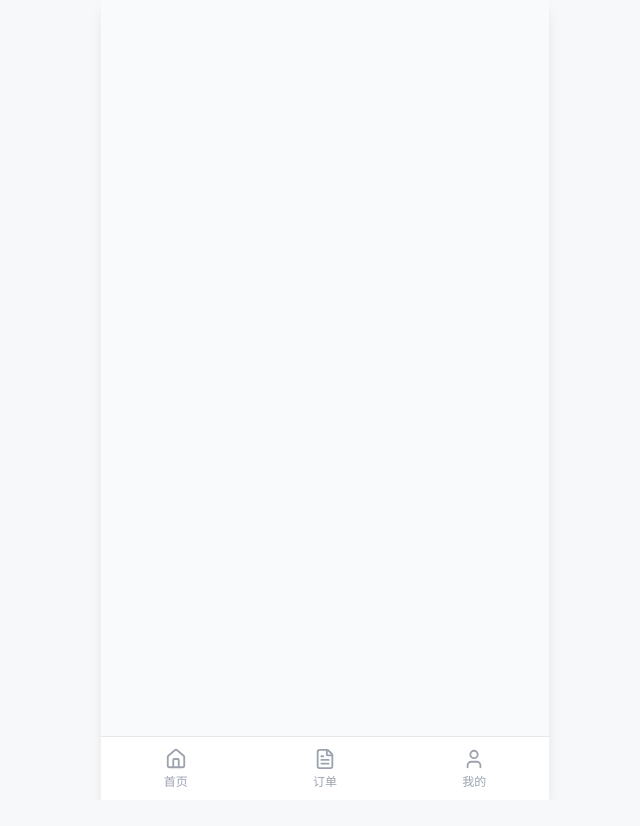
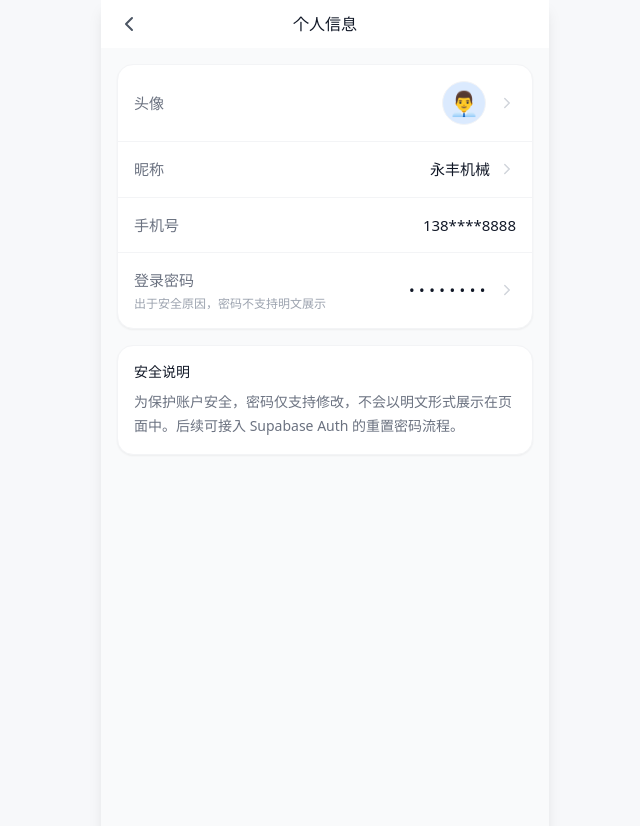
Before and after one commit to qrzmvp666666/MSF, a React (Vite) app in the folder frontend/: page /profile/info in a window 1280 px wide. Before the commit this address had no page. Shown: the top 826 px of the page, without its empty margins (315-955 px from the left). Before the commit the page ends 800 px from the top, so only its background shows below. Built offline with nearby package versions, Linux system fonts and the light colour scheme.

Commit message:
添加个人信息页面，优化订单页面和主页公告展示

```diff
--- a/frontend/src/App.tsx
+++ b/frontend/src/App.tsx
@@ -1,7 +1,9 @@
-import { BrowserRouter, Routes, Route, Link, useLocation } from 'react-router-dom';
+import { BrowserRouter, Routes, Route, Link, useLocation, Navigate } from 'react-router-dom';
 import Home from './pages/Home';
 import Detail from './pages/Detail';
 import Profile from './pages/Profile';
+import ProfileInfo from './pages/ProfileInfo';
+import Orders from './pages/Orders';
 import { Home as HomeIcon, FileText, User } from 'lucide-react';
 
 export default function App() {
@@ -12,6 +14,9 @@ export default function App() {
           <Route path="/" element={<Home />} />
           <Route path="/detail" element={<Detail />} />
           <Route path="/profile" element={<Profile />} />
+          <Route path="/profile/info" element={<ProfileInfo />} />
+          <Route path="/orders" element={<Orders />} />
+          <Route path="*" element={<Navigate to="/" replace />} />
         </Routes>
         <BottomNav />
       </div>
@@ -22,7 +27,7 @@ export default function App() {
 function BottomNav() {
   const location = useLocation();
   const path = location.pathname;
-  if (path === '/detail') return null;
+  if (path === '/detail' || path === '/profile/info') return null;
 
   return (
     <div className="fixed bottom-0 w-full max-w-md bg-white border-t flex justify-around items-center h-16 text-xs z-50">
--- a/frontend/src/index.css
+++ b/frontend/src/index.css
@@ -3,3 +3,34 @@
 @tailwind utilities;
 
 body { background-color: #f7f8fa; margin: 0; padding: 0; }
+
+.notice-marquee {
+	position: relative;
+	overflow: hidden;
+	white-space: nowrap;
+}
+
+.notice-marquee-track {
+	display: inline-flex;
+	align-items: center;
+	min-width: max-content;
+	animation: notice-marquee-scroll 18s linear infinite;
+	will-change: transform;
+}
+
+.notice-marquee-text {
+	display: inline-block;
+	padding-right: 48px;
+	font-size: 15px;
+	color: #5f6775;
+}
+
+@keyframes notice-marquee-scroll {
+	0% {
+		transform: translateX(0);
+	}
+
+	100% {
+		transform: translateX(-50%);
+	}
+}
--- a/frontend/src/pages/Home.tsx
+++ b/frontend/src/pages/Home.tsx
@@ -2,6 +2,8 @@ import { X, Search, Volume2, MoreHorizontal, AlertCircle } from 'lucide-react';
 import { Link } from 'react-router-dom';
 
 export default function Home() {
+  const noticeText = '义务，相关责任由内容提供者自行承担。3、平台仅提供信息展示服务。所有文字、图片仅供参考，请谨慎判断，自愿下单购买。购买即视为同意相关协议内容，平台不承诺连续性及准确性。';
+
   return (
     <div className="bg-gray-50 min-h-screen">
       {/* Header */}
@@ -41,9 +43,16 @@ export default function Home() {
         </div>
 
         {/* Announcement */}
-        <div className="bg-white rounded-lg p-3 flex items-center text-sm text-gray-600 mb-4 shadow-sm">
+        <div className="bg-white rounded-xl px-3 py-3 flex items-center text-sm text-gray-600 mb-4 shadow-sm border border-gray-100">
           <Volume2 size={18} className="text-orange-500 mr-2 flex-shrink-0" />
-          <p className="truncate">义务，相关责任由内容提供者自行承担。 3、平...</p>
+          <div className="min-w-0 flex-1 overflow-hidden">
+            <div className="notice-marquee">
+              <div className="notice-marquee-track">
+                <span className="notice-marquee-text">{noticeText}</span>
+                <span className="notice-marquee-text" aria-hidden="true">{noticeText}</span>
+              </div>
+            </div>
+          </div>
         </div>
 
         {/* Tabs */}
--- /dev/null
+++ b/frontend/src/pages/Orders.tsx
@@ -0,0 +1,28 @@
+import { X, MoreHorizontal, ReceiptText } from 'lucide-react';
+
+export default function Orders() {
+  return (
+    <div className="min-h-screen bg-gray-50 pb-20">
+      <div className="sticky top-0 z-10 flex items-center justify-between bg-white px-4 py-3">
+        <X size={24} className="text-gray-600" />
+        <div className="text-center">
+          <h1 className="text-base font-medium">订单</h1>
+          <p className="text-xs text-gray-400">www.xqacr.cn</p>
+        </div>
+        <MoreHorizontal size={24} className="text-gray-600" />
+      </div>
+
+      <div className="px-4 py-6">
+        <div className="rounded-2xl bg-white px-5 py-10 text-center shadow-sm border border-gray-100">
+          <div className="mx-auto flex h-16 w-16 items-center justify-center rounded-full bg-red-50">
+            <ReceiptText className="text-red-400" size={28} />
+          </div>
+          <div className="mt-4 text-lg font-semibold text-gray-800">暂无订单记录</div>
+          <p className="mt-2 text-sm leading-6 text-gray-400">
+            您当前还没有购买记录，后续接入 Supabase 后可在这里展示打赏订单和支付状态。
+          </p>
+        </div>
+      </div>
+    </div>
+  );
+}
--- a/frontend/src/pages/Profile.tsx
+++ b/frontend/src/pages/Profile.tsx
@@ -1,4 +1,5 @@
-import { X, MoreHorizontal, Eye, MessageSquare, ShieldCheck, Headphones, Wallet } from 'lucide-react';
+import { Link } from 'react-router-dom';
+import { X, MoreHorizontal, Eye, MessageSquare, ShieldCheck, Headphones, Wallet, ChevronRight } from 'lucide-react';
 
 export default function Profile() {
   return (
@@ -12,7 +13,8 @@ export default function Profile() {
 
       <div className="px-4 py-4">
         {/* User Info */}
-        <div className="flex items-center mb-6">
+        <Link to="/profile/info" className="mb-6 flex items-center justify-between rounded-2xl transition-colors hover:bg-white/60">
+          <div className="flex items-center">
             <div className="w-14 h-14 rounded-full bg-blue-100 overflow-hidden flex items-center justify-center mr-4 border border-gray-100">
                <span className="text-2xl">👨‍💼</span>
             </div>
@@ -24,6 +26,10 @@ export default function Profile() {
               </div>
             </div>
           </div>
+          <div className="flex h-10 w-10 items-center justify-center rounded-full bg-white shadow-sm border border-gray-100">
+            <ChevronRight size={20} className="text-gray-400" />
+          </div>
+        </Link>
 
         {/* Balance Card */}
         <div className="bg-gradient-to-r from-red-400 to-red-600 rounded-2xl p-5 text-white mb-6 shadow-md relative overflow-hidden">
--- /dev/null
+++ b/frontend/src/pages/ProfileInfo.tsx
@@ -0,0 +1,63 @@
+import { ChevronLeft, ChevronRight } from 'lucide-react';
+import { useNavigate } from 'react-router-dom';
+
+export default function ProfileInfo() {
+  const navigate = useNavigate();
+
+  return (
+    <div className="min-h-screen bg-gray-50">
+      <div className="sticky top-0 z-10 flex items-center justify-between bg-white px-4 py-3">
+        <button onClick={() => navigate(-1)} className="text-gray-600">
+          <ChevronLeft size={24} />
+        </button>
+        <h1 className="text-base font-medium text-gray-900">个人信息</h1>
+        <div className="w-6" />
+      </div>
+
+      <div className="px-4 py-4">
+        <div className="overflow-hidden rounded-2xl bg-white shadow-sm border border-gray-100">
+          <div className="flex items-center justify-between px-4 py-4 border-b border-gray-100">
+            <span className="text-[15px] text-gray-500">头像</span>
+            <div className="flex items-center gap-3">
+              <div className="flex h-11 w-11 items-center justify-center rounded-full bg-blue-100 text-2xl border border-gray-100">
+                👨‍💼
+              </div>
+              <ChevronRight size={18} className="text-gray-300" />
+            </div>
+          </div>
+
+          <div className="flex items-center justify-between px-4 py-4 border-b border-gray-100">
+            <span className="text-[15px] text-gray-500">昵称</span>
+            <div className="flex items-center gap-2 text-gray-900">
+              <span className="text-[15px]">永丰机械</span>
+              <ChevronRight size={18} className="text-gray-300" />
+            </div>
+          </div>
+
+          <div className="flex items-center justify-between px-4 py-4 border-b border-gray-100">
+            <span className="text-[15px] text-gray-500">手机号</span>
+            <span className="text-[15px] text-gray-900">138****8888</span>
+          </div>
+
+          <div className="flex items-center justify-between px-4 py-4">
+            <div>
+              <div className="text-[15px] text-gray-500">登录密码</div>
+              <div className="mt-1 text-xs text-gray-400">出于安全原因，密码不支持明文展示</div>
+            </div>
+            <div className="flex items-center gap-2 text-gray-900">
+              <span className="text-[15px] tracking-[0.3em]">••••••••</span>
+              <ChevronRight size={18} className="text-gray-300" />
+            </div>
+          </div>
+        </div>
+
+        <div className="mt-4 rounded-2xl bg-white px-4 py-4 shadow-sm border border-gray-100">
+          <div className="text-sm font-medium text-gray-900">安全说明</div>
+          <p className="mt-2 text-sm leading-6 text-gray-500">
+            为保护账户安全，密码仅支持修改，不会以明文形式展示在页面中。后续可接入 Supabase Auth 的重置密码流程。
+          </p>
+        </div>
+      </div>
+    </div>
+  );
+}
```
Lines whose indentation alone changed are shown as unchanged.
